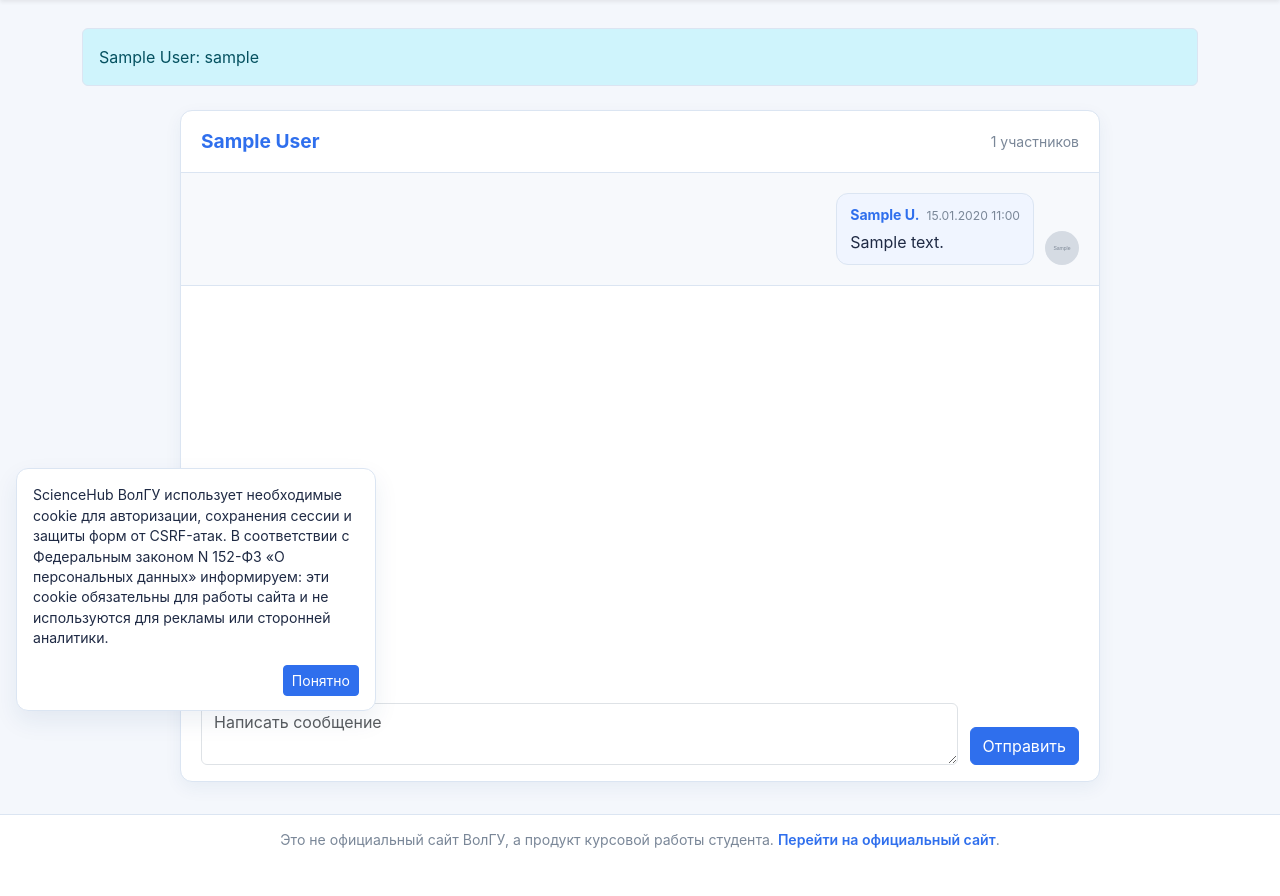
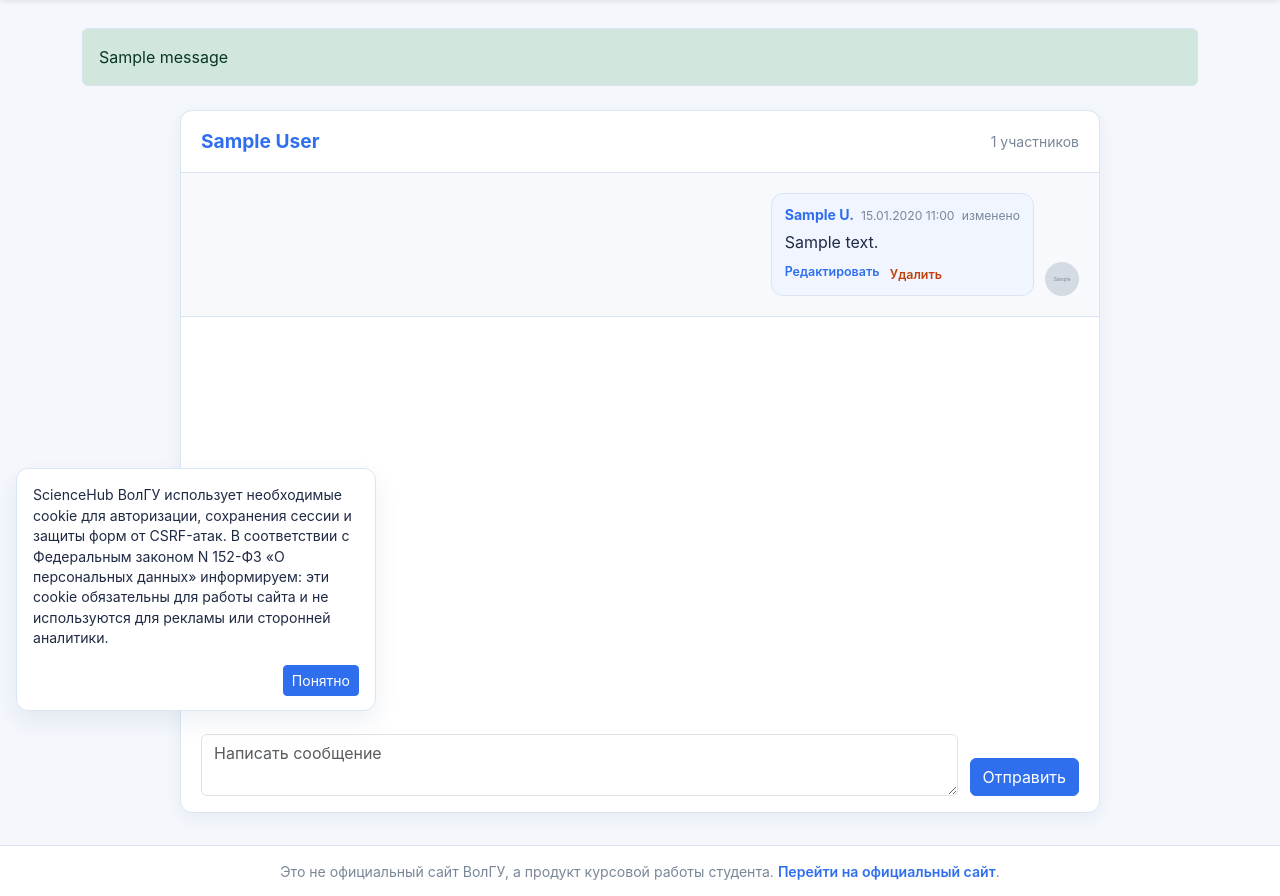
Before and after one commit to axawman/volsu-science-system, a Django app: page /accounts/group-chat/ in a window 1280 px wide. Shown: the part 73-969 px from the top of the page. Before the commit the page ends 921 px from the top, so only its background shows below. Run offline with Django 5.2, Linux system fonts and the light colour scheme; a user stored in the database is signed in; tables that the repository leaves empty hold one stand-in row (values such as "Sample post"); grey boxes marked "Sample" are stand-in pictures; one stand-in notice (Sample message) is shown.

Commit message:
Polish group chat messaging

```diff
--- a/src/accounts/admin.py
+++ b/src/accounts/admin.py
@@ -268,8 +268,8 @@ class StudyGroupAdmin(admin.ModelAdmin):
 
 @admin.register(GroupChatMessage)
 class GroupChatMessageAdmin(admin.ModelAdmin):
-    list_display = ("study_group", "author", "created_at")
+    list_display = ("study_group", "author", "created_at", "edited_at")
     list_filter = ("study_group", "created_at")
     search_fields = ("text", "author__username", "author__email", "author__profile__full_name")
-    readonly_fields = ("created_at",)
+    readonly_fields = ("created_at", "edited_at")
     list_select_related = ("study_group", "author")
--- a/src/accounts/forms.py
+++ b/src/accounts/forms.py
@@ -2,7 +2,7 @@ from django import forms
 from django.contrib.auth.forms import AuthenticationForm
 from django.contrib.auth.models import User
 from django.contrib.auth.forms import UserCreationForm
-from .models import Profile
+from .models import GroupChatMessage, Profile
 
 
 class EmailOrUsernameAuthenticationForm(AuthenticationForm):
@@ -85,3 +85,23 @@ class DataImportForm(forms.Form):
         label="Архив с данными",
         widget=forms.ClearableFileInput(attrs={"class": "form-control", "accept": ".zip"})
     )
+
+
+class GroupChatMessageForm(forms.ModelForm):
+    class Meta:
+        model = GroupChatMessage
+        fields = ["text"]
+        widgets = {
+            "text": forms.Textarea(attrs={
+                "class": "form-control",
+                "rows": 2,
+                "maxlength": 2000,
+                "placeholder": "Написать сообщение",
+            }),
+        }
+
+    def clean_text(self):
+        text = self.cleaned_data["text"].strip()
+        if not text:
+            raise forms.ValidationError("Сообщение не может быть пустым.")
+        return text[:2000]
--- a/src/accounts/models.py
+++ b/src/accounts/models.py
@@ -1,5 +1,6 @@
 from django.db import models
 from django.contrib.auth.models import User
+from django.utils import timezone
 
 
 class StudyGroup(models.Model):
@@ -101,6 +102,7 @@ class GroupChatMessage(models.Model):
     )
     text = models.TextField("Текст сообщения")
     created_at = models.DateTimeField("Дата создания", auto_now_add=True)
+    edited_at = models.DateTimeField("Дата редактирования", blank=True, null=True)
 
     class Meta:
         verbose_name = "Сообщение группового чата"
@@ -109,3 +111,7 @@ class GroupChatMessage(models.Model):
 
     def __str__(self):
         return f"{self.study_group}: {self.author}"
+
+    def mark_edited(self):
+        self.edited_at = timezone.now()
+        self.save(update_fields=["edited_at"])
--- a/src/accounts/urls.py
+++ b/src/accounts/urls.py
@@ -1,7 +1,9 @@
 from django.urls import path
 from .views import (
     data_transfer_view,
+    delete_group_chat_message_view,
     edit_profile_view,
+    edit_group_chat_message_view,
     export_data_view,
     group_chat_view,
     import_data_view,
@@ -19,6 +21,12 @@ urlpatterns = [
     path("profile/", profile_view, name="profile"),
     path("profile/edit/", edit_profile_view, name="edit_profile"),
     path("group-chat/", group_chat_view, name="group_chat"),
+    path("group-chat/messages/<int:message_id>/edit/", edit_group_chat_message_view, name="edit_group_chat_message"),
+    path(
+        "group-chat/messages/<int:message_id>/delete/",
+        delete_group_chat_message_view,
+        name="delete_group_chat_message",
+    ),
     path("users/<str:username>/", public_profile_view, name="public_profile"),
     path("data-transfer/", data_transfer_view, name="data_transfer"),
     path("data-transfer/export/", export_data_view, name="export_data"),
--- a/src/accounts/views.py
+++ b/src/accounts/views.py
@@ -25,7 +25,7 @@ from django.utils import timezone
 from django.views.decorators.http import require_POST
 
 from .decorators import admin_required
-from .forms import DataImportForm, ProfileEditForm, RegisterForm
+from .forms import DataImportForm, GroupChatMessageForm, ProfileEditForm, RegisterForm
 from .models import GroupChatMessage, Profile
 from .services import assign_study_group_from_email
 from .signals import create_user_profile, save_user_profile
@@ -264,18 +264,20 @@ def group_chat_view(request):
         return render(request, "accounts/group_chat.html", {
             "study_group": None,
             "members": [],
-            "messages": [],
+            "chat_messages": [],
+            "message_form": GroupChatMessageForm(),
         })
 
     if request.method == "POST":
-        text = request.POST.get("text", "").strip()
-        if text:
-            GroupChatMessage.objects.create(
-                study_group=study_group,
-                author=request.user,
-                text=text[:2000],
-            )
-        return redirect("group_chat")
+        message_form = GroupChatMessageForm(request.POST)
+        if message_form.is_valid():
+            message = message_form.save(commit=False)
+            message.study_group = study_group
+            message.author = request.user
+            message.save()
+            return redirect("group_chat")
+    else:
+        message_form = GroupChatMessageForm()
 
     members = (
         study_group.members
@@ -293,8 +295,45 @@ def group_chat_view(request):
     return render(request, "accounts/group_chat.html", {
         "study_group": study_group,
         "members": members,
-        "messages": chat_messages,
+        "chat_messages": chat_messages,
+        "message_form": message_form,
     })
+
+
+@login_required
+@require_POST
+def edit_group_chat_message_view(request, message_id):
+    profile = request.user.profile
+    study_group = profile.study_group or assign_study_group_from_email(profile)
+    message = get_object_or_404(
+        GroupChatMessage,
+        id=message_id,
+        author=request.user,
+        study_group=study_group,
+    )
+    form = GroupChatMessageForm(request.POST, instance=message)
+
+    if form.is_valid():
+        edited_message = form.save(commit=False)
+        edited_message.save(update_fields=["text"])
+        edited_message.mark_edited()
+
+    return redirect("group_chat")
+
+
+@login_required
+@require_POST
+def delete_group_chat_message_view(request, message_id):
+    profile = request.user.profile
+    study_group = profile.study_group or assign_study_group_from_email(profile)
+    message = get_object_or_404(
+        GroupChatMessage,
+        id=message_id,
+        author=request.user,
+        study_group=study_group,
+    )
+    message.delete()
+    return redirect("group_chat")
 
 
 @admin_required
--- a/src/templates/accounts/group_chat.html
+++ b/src/templates/accounts/group_chat.html
@@ -33,8 +33,9 @@
             </div>
 
             <div class="group-chat-messages" id="group-chat-messages">
-                {% for message in messages %}
-                    <article class="group-message {% if message.author == request.user %}is-own{% endif %}">
+                {% for message in chat_messages %}
+                    <article class="group-message {% if message.author == request.user %}is-own{% endif %}"
+                             id="message-{{ message.id }}">
                         <a class="group-message-avatar-link" href="{% url 'public_profile' message.author.username %}">
                             {% if message.author.profile.photo %}
                                 <img src="{{ message.author.profile.photo.url }}"
@@ -54,8 +55,46 @@
                                 <time datetime="{{ message.created_at|date:'c' }}">
                                     {{ message.created_at|date:"d.m.Y H:i" }}
                                 </time>
+                                {% if message.edited_at %}
+                                    <span class="group-message-edited">изменено</span>
+                                {% endif %}
                             </div>
                             <div class="group-message-text">{{ message.text|linebreaksbr }}</div>
+                            {% if message.author == request.user %}
+                                <div class="group-message-actions">
+                                    <button class="group-message-action"
+                                            type="button"
+                                            data-edit-message="{{ message.id }}">
+                                        Редактировать
+                                    </button>
+                                    <form method="post"
+                                          action="{% url 'delete_group_chat_message' message.id %}"
+                                          data-confirm-delete>
+                                        {% csrf_token %}
+                                        <button class="group-message-action danger" type="submit">Удалить</button>
+                                    </form>
+                                </div>
+                                <form class="group-message-edit-form"
+                                      method="post"
+                                      action="{% url 'edit_group_chat_message' message.id %}"
+                                      data-edit-form="{{ message.id }}"
+                                      hidden>
+                                    {% csrf_token %}
+                                    <textarea name="text"
+                                              class="form-control"
+                                              rows="2"
+                                              maxlength="2000"
+                                              required>{{ message.text }}</textarea>
+                                    <div class="group-message-edit-actions">
+                                        <button class="btn btn-primary btn-sm" type="submit">Сохранить</button>
+                                        <button class="btn btn-outline-primary btn-sm"
+                                                type="button"
+                                                data-cancel-edit="{{ message.id }}">
+                                            Отмена
+                                        </button>
+                                    </div>
+                                </form>
+                            {% endif %}
                         </div>
                     </article>
                 {% empty %}
@@ -67,12 +106,10 @@
 
             <form class="group-chat-form" method="post">
                 {% csrf_token %}
-                <textarea name="text"
-                          class="form-control"
-                          rows="2"
-                          maxlength="2000"
-                          placeholder="Написать сообщение"
-                          required></textarea>
+                {{ message_form.text }}
+                {% if message_form.text.errors %}
+                    <div class="invalid-feedback d-block">{{ message_form.text.errors|join:", " }}</div>
+                {% endif %}
                 <button class="btn btn-primary" type="submit">Отправить</button>
             </form>
         </section>
@@ -229,9 +266,55 @@
         font-size: 0.76rem;
     }
 
+    .group-message-edited {
+        color: var(--text-muted);
+        font-size: 0.76rem;
+    }
+
     .group-message-text {
         overflow-wrap: anywhere;
         white-space: normal;
+    }
+
+    .group-message-actions {
+        display: flex;
+        flex-wrap: wrap;
+        gap: 0.65rem;
+        margin-top: 0.45rem;
+    }
+
+    .group-message-actions form {
+        margin: 0;
+    }
+
+    .group-message-action {
+        background: none;
+        border: 0;
+        color: var(--primary-soft);
+        font-size: 0.78rem;
+        font-weight: 600;
+        padding: 0;
+    }
+
+    .group-message-action:hover,
+    .group-message-action:focus {
+        text-decoration: underline;
+    }
+
+    .group-message-action.danger {
+        color: #c2410c;
+    }
+
+    .group-message-edit-form {
+        display: grid;
+        gap: 0.55rem;
+        margin-top: 0.55rem;
+    }
+
+    .group-message-edit-actions {
+        display: flex;
+        gap: 0.5rem;
+        justify-content: flex-end;
     }
 
     .group-chat-empty {
@@ -286,12 +369,54 @@
 (() => {
     const messages = document.getElementById("group-chat-messages");
     const textInput = document.querySelector(".group-chat-form textarea");
+    const sendForm = document.querySelector(".group-chat-form");
 
     if (messages) {
         messages.scrollTop = messages.scrollHeight;
     }
 
-    if (!textInput) {
+    document.querySelectorAll("[data-edit-message]").forEach((button) => {
+        button.addEventListener("click", () => {
+            const messageId = button.dataset.editMessage;
+            const form = document.querySelector(`[data-edit-form="${messageId}"]`);
+
+            if (!form) {
+                return;
+            }
+
+            form.hidden = false;
+            form.querySelector("textarea").focus();
+        });
+    });
+
+    document.querySelectorAll("[data-cancel-edit]").forEach((button) => {
+        button.addEventListener("click", () => {
+            const form = document.querySelector(`[data-edit-form="${button.dataset.cancelEdit}"]`);
+
+            if (form) {
+                form.hidden = true;
+            }
+        });
+    });
+
+    document.querySelectorAll("[data-confirm-delete]").forEach((form) => {
+        form.addEventListener("submit", (event) => {
+            if (!window.confirm("Удалить сообщение?")) {
+                event.preventDefault();
+            }
+        });
+    });
+
+    document.querySelectorAll(".group-chat-form textarea, .group-message-edit-form textarea").forEach((textarea) => {
+        textarea.addEventListener("keydown", (event) => {
+            if (event.key === "Enter" && !event.shiftKey) {
+                event.preventDefault();
+                textarea.form.requestSubmit();
+            }
+        });
+    });
+
+    if (!textInput || !sendForm) {
         return;
     }
 
```
Also changed, not shown: src/accounts/tests.py (+68 -0 lines), src/accounts/migrations/0008_group_chat_message_edited_at.py (added).
